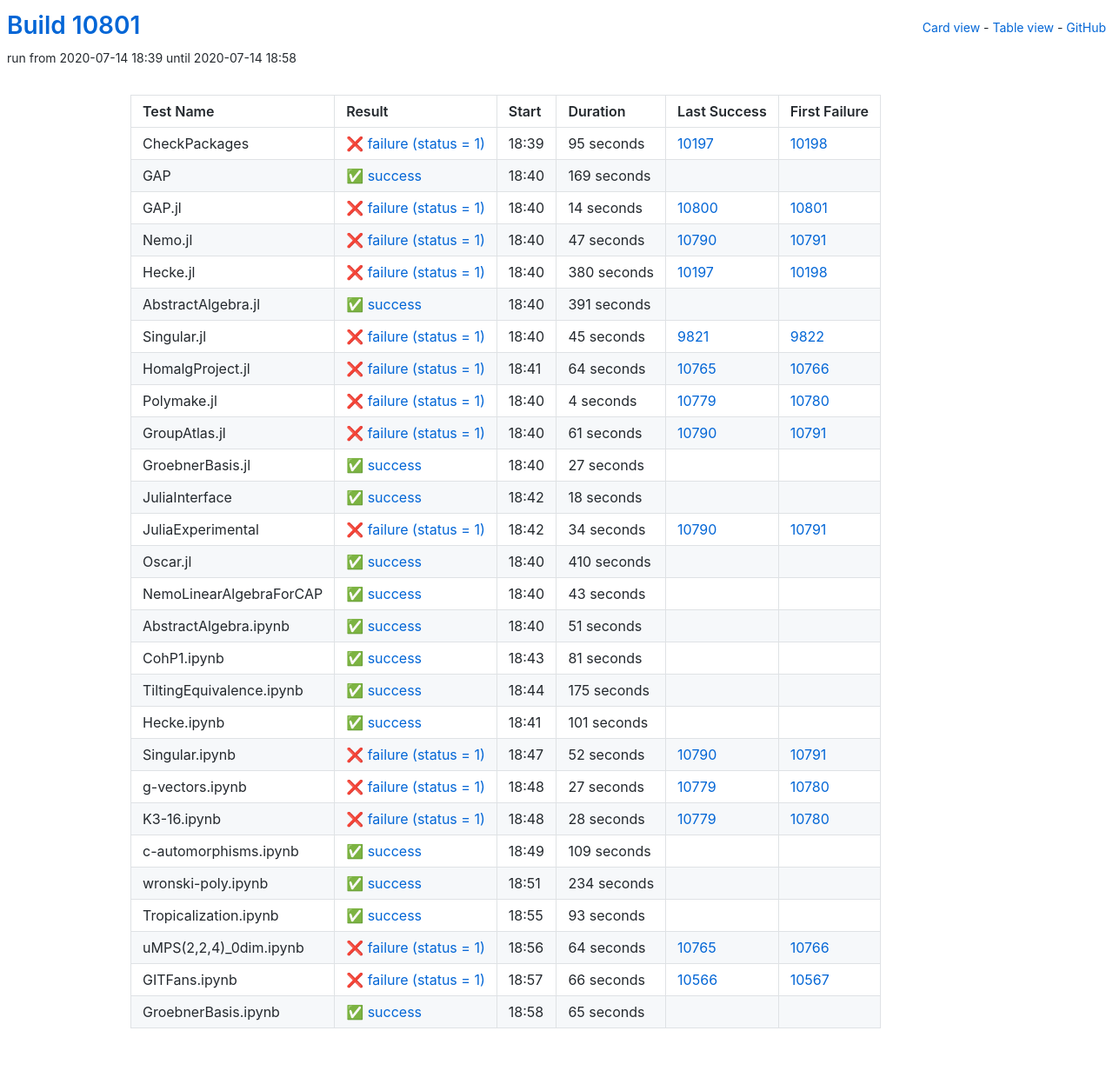
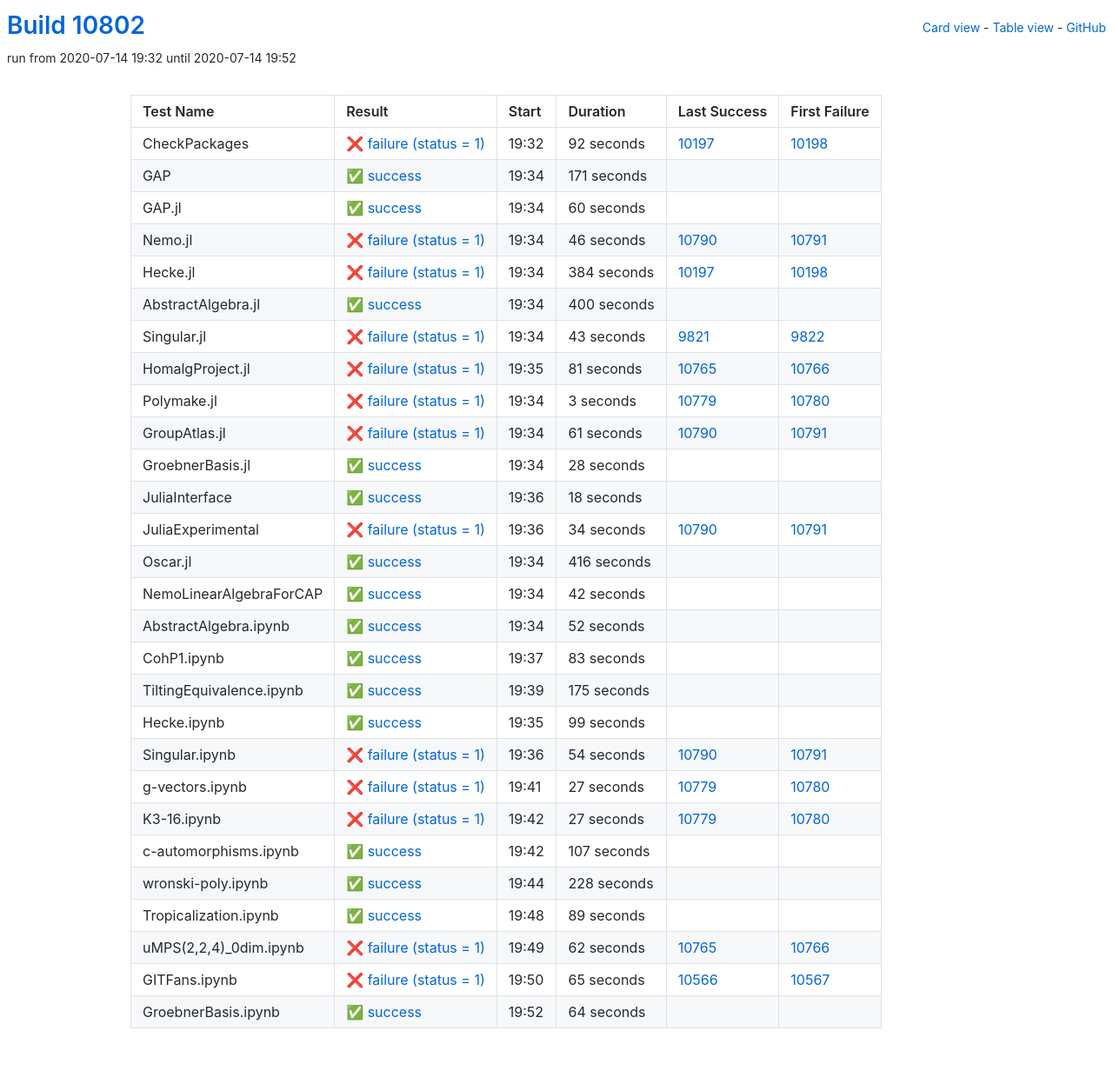
Before and after one commit to oscar-system/oscar-ci-status, a Jekyll site: the page built from table.html, in a window 1280 px wide. Shown: the whole page at 87% size. Built offline with Jekyll 4.4.1, drawn with Linux system fonts in a browser that asks for light colours.

Commit message:
Build #10802

```diff
--- a/_data/ci.yml
+++ b/_data/ci.yml
@@ -1,6 +1,6 @@
 ---
-build: 10801
-build_url: https://oscarci.mathematik.uni-kl.de/job/oscar/10801/
+build: 10802
+build_url: https://oscarci.mathematik.uni-kl.de/job/oscar/10802/
 job: oscar
 organization: oscar-system
 repo: oscar-ci-status
@@ -8,116 +8,116 @@
 tests:
 - name: CheckPackages
   id: checkpackages
-  log: https://oscarci.mathematik.uni-kl.de/job/oscar/10801/artifact/logs/build-10801/CheckPackages.log
-  start: 2020-07-14 18:39
+  log: https://oscarci.mathematik.uni-kl.de/job/oscar/10802/artifact/logs/build-10802/CheckPackages.log
+  start: 2020-07-14 19:32
   success: false
   exitcode: 1
   status: failure
-  duration: 95
+  duration: 92
   last_success: 10197
   last_success_url: https://oscarci.mathematik.uni-kl.de/job/oscar/10197/
   first_failure: 10198
   first_failure_url: https://oscarci.mathematik.uni-kl.de/job/oscar/10198/
 - name: GAP
   id: gap
-  log: https://oscarci.mathematik.uni-kl.de/job/oscar/10801/artifact/logs/build-10801/GAP.log
-  start: 2020-07-14 18:40
+  log: https://oscarci.mathematik.uni-kl.de/job/oscar/10802/artifact/logs/build-10802/GAP.log
+  start: 2020-07-14 19:34
   success: true
   exitcode: 0
   status: success
-  duration: 169
+  duration: 171
   last_success: false
   last_success_url:
   first_failure: false
   first_failure_url:
 - name: GAP.jl
   id: gap-jl
-  log: https://oscarci.mathematik.uni-kl.de/job/oscar/10801/artifact/logs/build-10801/GAP.jl.log
-  start: 2020-07-14 18:40
+  log: https://oscarci.mathematik.uni-kl.de/job/oscar/10802/artifact/logs/build-10802/GAP.jl.log
+  start: 2020-07-14 19:34
+  success: true
+  exitcode: 0
+  status: success
+  duration: 60
+  last_success: false
+  last_success_url:
+  first_failure: false
+  first_failure_url:
+- name: Nemo.jl
+  id: nemo-jl
+  log: https://oscarci.mathematik.uni-kl.de/job/oscar/10802/artifact/logs/build-10802/Nemo.jl.log
+  start: 2020-07-14 19:34
   success: false
   exitcode: 1
   status: failure
-  duration: 14
-  last_success: 10800
-  last_success_url: https://oscarci.mathematik.uni-kl.de/job/oscar/10800/
-  first_failure: 10801
-  first_failure_url: https://oscarci.mathematik.uni-kl.de/job/oscar/10801/
-- name: Nemo.jl
-  id: nemo-jl
-  log: https://oscarci.mathematik.uni-kl.de/job/oscar/10801/artifact/logs/build-10801/Nemo.jl.log
-  start: 2020-07-14 18:40
-  success: false
-  exitcode: 1
-  status: failure
-  duration: 47
+  duration: 46
   last_success: 10790
   last_success_url: https://oscarci.mathematik.uni-kl.de/job/oscar/10790/
   first_failure: 10791
   first_failure_url: https://oscarci.mathematik.uni-kl.de/job/oscar/10791/
 - name: Hecke.jl
   id: hecke-jl
-  log: https://oscarci.mathematik.uni-kl.de/job/oscar/10801/artifact/logs/build-10801/Hecke.jl.log
-  start: 2020-07-14 18:40
+  log: https://oscarci.mathematik.uni-kl.de/job/oscar/10802/artifact/logs/build-10802/Hecke.jl.log
+  start: 2020-07-14 19:34
   success: false
   exitcode: 1
   status: failure
-  duration: 380
+  duration: 384
   last_success: 10197
   last_success_url: https://oscarci.mathematik.uni-kl.de/job/oscar/10197/
   first_failure: 10198
   first_failure_url: https://oscarci.mathematik.uni-kl.de/job/oscar/10198/
 - name: AbstractAlgebra.jl
   id: abstractalgebra-jl
-  log: https://oscarci.mathematik.uni-kl.de/job/oscar/10801/artifact/logs/build-10801/AbstractAlgebra.jl.log
-  start: 2020-07-14 18:40
+  log: https://oscarci.mathematik.uni-kl.de/job/oscar/10802/artifact/logs/build-10802/AbstractAlgebra.jl.log
+  start: 2020-07-14 19:34
   success: true
   exitcode: 0
   status: success
-  duration: 391
+  duration: 400
   last_success: false
   last_success_url:
   first_failure: false
   first_failure_url:
 - name: Singular.jl
   id: singular-jl
-  log: https://oscarci.mathematik.uni-kl.de/job/oscar/10801/artifact/logs/build-10801/Singular.jl.log
-  start: 2020-07-14 18:40
+  log: https://oscarci.mathematik.uni-kl.de/job/oscar/10802/artifact/logs/build-10802/Singular.jl.log
+  start: 2020-07-14 19:34
   success: false
   exitcode: 1
   status: failure
-  duration: 45
+  duration: 43
   last_success: 9821
   last_success_url: https://oscarci.mathematik.uni-kl.de/job/oscar/9821/
   first_failure: 9822
   first_failure_url: https://oscarci.mathematik.uni-kl.de/job/oscar/9822/
 - name: HomalgProject.jl
   id: homalgproject-jl
-  log: https://oscarci.mathematik.uni-kl.de/job/oscar/10801/artifact/logs/build-10801/HomalgProject.jl.log
-  start: 2020-07-14 18:41
+  log: https://oscarci.mathematik.uni-kl.de/job/oscar/10802/artifact/logs/build-10802/HomalgProject.jl.log
+  start: 2020-07-14 19:35
   success: false
   exitcode: 1
   status: failure
-  duration: 64
+  duration: 81
   last_success: 10765
   last_success_url: https://oscarci.mathematik.uni-kl.de/job/oscar/10765/
   first_failure: 10766
   first_failure_url: https://oscarci.mathematik.uni-kl.de/job/oscar/10766/
 - name: Polymake.jl
   id: polymake-jl
-  log: https://oscarci.mathematik.uni-kl.de/job/oscar/10801/artifact/logs/build-10801/Polymake.jl.log
-  start: 2020-07-14 18:40
+  log: https://oscarci.mathematik.uni-kl.de/job/oscar/10802/artifact/logs/build-10802/Polymake.jl.log
+  start: 2020-07-14 19:34
   success: false
   exitcode: 1
   status: failure
-  duration: 4
+  duration: 3
   last_success: 10779
   last_success_url: https://oscarci.mathematik.uni-kl.de/job/oscar/10779/
   first_failure: 10780
   first_failure_url: https://oscarci.mathematik.uni-kl.de/job/oscar/10780/
 - name: GroupAtlas.jl
   id: groupatlas-jl
-  log: https://oscarci.mathematik.uni-kl.de/job/oscar/10801/artifact/logs/build-10801/GroupAtlas.jl.log
-  start: 2020-07-14 18:40
+  log: https://oscarci.mathematik.uni-kl.de/job/oscar/10802/artifact/logs/build-10802/GroupAtlas.jl.log
+  start: 2020-07-14 19:34
   success: false
   exitcode: 1
   status: failure
@@ -128,20 +128,20 @@
   first_failure_url: https://oscarci.mathematik.uni-kl.de/job/oscar/10791/
 - name: GroebnerBasis.jl
   id: groebnerbasis-jl
-  log: https://oscarci.mathematik.uni-kl.de/job/oscar/10801/artifact/logs/build-10801/GroebnerBasis.jl.log
-  start: 2020-07-14 18:40
+  log: https://oscarci.mathematik.uni-kl.de/job/oscar/10802/artifact/logs/build-10802/GroebnerBasis.jl.log
+  start: 2020-07-14 19:34
   success: true
   exitcode: 0
   status: success
-  duration: 27
+  duration: 28
   last_success: false
   last_success_url:
   first_failure: false
   first_failure_url:
 - name: JuliaInterface
   id: juliainterface
-  log: https://oscarci.mathematik.uni-kl.de/job/oscar/10801/artifact/logs/build-10801/JuliaInterface.log
-  start: 2020-07-14 18:42
+  log: https://oscarci.mathematik.uni-kl.de/job/oscar/10802/artifact/logs/build-10802/JuliaInterface.log
+  start: 2020-07-14 19:36
   success: true
   exitcode: 0
   status: success
@@ -152,8 +152,8 @@
   first_failure_url:
 - name: JuliaExperimental
   id: juliaexperimental
-  log: https://oscarci.mathematik.uni-kl.de/job/oscar/10801/artifact/logs/build-10801/JuliaExperimental.log
-  start: 2020-07-14 18:42
+  log: https://oscarci.mathematik.uni-kl.de/job/oscar/10802/artifact/logs/build-10802/JuliaExperimental.log
+  start: 2020-07-14 19:36
   success: false
   exitcode: 1
   status: failure
@@ -164,56 +164,56 @@
   first_failure_url: https://oscarci.mathematik.uni-kl.de/job/oscar/10791/
 - name: Oscar.jl
   id: oscar-jl
-  log: https://oscarci.mathematik.uni-kl.de/job/oscar/10801/artifact/logs/build-10801/Oscar.jl.log
-  start: 2020-07-14 18:40
+  log: https://oscarci.mathematik.uni-kl.de/job/oscar/10802/artifact/logs/build-10802/Oscar.jl.log
+  start: 2020-07-14 19:34
   success: true
   exitcode: 0
   status: success
-  duration: 410
+  duration: 416
   last_success: false
   last_success_url:
   first_failure: false
   first_failure_url:
 - name: NemoLinearAlgebraForCAP
   id: nemolinearalgebraforcap
-  log: https://oscarci.mathematik.uni-kl.de/job/oscar/10801/artifact/logs/build-10801/NemoLinearAlgebraForCAP.log
-  start: 2020-07-14 18:40
+  log: https://oscarci.mathematik.uni-kl.de/job/oscar/10802/artifact/logs/build-10802/NemoLinearAlgebraForCAP.log
+  start: 2020-07-14 19:34
   success: true
   exitcode: 0
   status: success
-  duration: 43
+  duration: 42
   last_success: false
   last_success_url:
   first_failure: false
   first_failure_url:
 - name: AbstractAlgebra.ipynb
   id: abstractalgebra-ipynb
-  log: https://oscarci.mathematik.uni-kl.de/job/oscar/10801/artifact/logs/build-10801/AbstractAlgebra.ipynb.log
-  start: 2020-07-14 18:40
+  log: https://oscarci.mathematik.uni-kl.de/job/oscar/10802/artifact/logs/build-10802/AbstractAlgebra.ipynb.log
+  start: 2020-07-14 19:34
   success: true
   exitcode: 0
   status: success
-  duration: 51
+  duration: 52
   last_success: false
   last_success_url:
   first_failure: false
   first_failure_url:
 - name: CohP1.ipynb
   id: cohp1-ipynb
-  log: https://oscarci.mathematik.uni-kl.de/job/oscar/10801/artifact/logs/build-10801/CohP1.ipynb.log
-  start: 2020-07-14 18:43
+  log: https://oscarci.mathematik.uni-kl.de/job/oscar/10802/artifact/logs/build-10802/CohP1.ipynb.log
+  start: 2020-07-14 19:37
   success: true
   exitcode: 0
   status: success
-  duration: 81
+  duration: 83
   last_success: false
   last_success_url:
   first_failure: false
   first_failure_url:
 - name: TiltingEquivalence.ipynb
   id: tiltingequivalence-ipynb
-  log: https://oscarci.mathematik.uni-kl.de/job/oscar/10801/artifact/logs/build-10801/TiltingEquivalence.ipynb.log
-  start: 2020-07-14 18:44
+  log: https://oscarci.mathematik.uni-kl.de/job/oscar/10802/artifact/logs/build-10802/TiltingEquivalence.ipynb.log
+  start: 2020-07-14 19:39
   success: true
   exitcode: 0
   status: success
@@ -224,32 +224,32 @@
   first_failure_url:
 - name: Hecke.ipynb
   id: hecke-ipynb
-  log: https://oscarci.mathematik.uni-kl.de/job/oscar/10801/artifact/logs/build-10801/Hecke.ipynb.log
-  start: 2020-07-14 18:41
+  log: https://oscarci.mathematik.uni-kl.de/job/oscar/10802/artifact/logs/build-10802/Hecke.ipynb.log
+  start: 2020-07-14 19:35
   success: true
   exitcode: 0
   status: success
-  duration: 101
+  duration: 99
   last_success: false
   last_success_url:
   first_failure: false
   first_failure_url:
 - name: Singular.ipynb
   id: singular-ipynb
-  log: https://oscarci.mathematik.uni-kl.de/job/oscar/10801/artifact/logs/build-10801/Singular.ipynb.log
-  start: 2020-07-14 18:47
+  log: https://oscarci.mathematik.uni-kl.de/job/oscar/10802/artifact/logs/build-10802/Singular.ipynb.log
+  start: 2020-07-14 19:36
   success: false
   exitcode: 1
   status: failure
-  duration: 52
+  duration: 54
   last_success: 10790
   last_success_url: https://oscarci.mathematik.uni-kl.de/job/oscar/10790/
   first_failure: 10791
   first_failure_url: https://oscarci.mathematik.uni-kl.de/job/oscar/10791/
 - name: g-vectors.ipynb
   id: g-vectors-ipynb
-  log: https://oscarci.mathematik.uni-kl.de/job/oscar/10801/artifact/logs/build-10801/g-vectors.ipynb.log
-  start: 2020-07-14 18:48
+  log: https://oscarci.mathematik.uni-kl.de/job/oscar/10802/artifact/logs/build-10802/g-vectors.ipynb.log
+  start: 2020-07-14 19:41
   success: false
   exitcode: 1
   status: failure
@@ -260,84 +260,84 @@
   first_failure_url: https://oscarci.mathematik.uni-kl.de/job/oscar/10780/
 - name: K3-16.ipynb
   id: k3-16-ipynb
-  log: https://oscarci.mathematik.uni-kl.de/job/oscar/10801/artifact/logs/build-10801/K3-16.ipynb.log
-  start: 2020-07-14 18:48
+  log: https://oscarci.mathematik.uni-kl.de/job/oscar/10802/artifact/logs/build-10802/K3-16.ipynb.log
+  start: 2020-07-14 19:42
   success: false
   exitcode: 1
   status: failure
-  duration: 28
+  duration: 27
   last_success: 10779
   last_success_url: https://oscarci.mathematik.uni-kl.de/job/oscar/10779/
   first_failure: 10780
   first_failure_url: https://oscarci.mathematik.uni-kl.de/job/oscar/10780/
 - name: c-automorphisms.ipynb
   id: c-automorphisms-ipynb
-  log: https://oscarci.mathematik.uni-kl.de/job/oscar/10801/artifact/logs/build-10801/c-automorphisms.ipynb.log
-  start: 2020-07-14 18:49
+  log: https://oscarci.mathematik.uni-kl.de/job/oscar/10802/artifact/logs/build-10802/c-automorphisms.ipynb.log
+  start: 2020-07-14 19:42
   success: true
   exitcode: 0
   status: success
-  duration: 109
+  duration: 107
   last_success: false
   last_success_url:
   first_failure: false
   first_failure_url:
 - name: wronski-poly.ipynb
   id: wronski-poly-ipynb
-  log: https://oscarci.mathematik.uni-kl.de/job/oscar/10801/artifact/logs/build-10801/wronski-poly.ipynb.log
-  start: 2020-07-14 18:51
+  log: https://oscarci.mathematik.uni-kl.de/job/oscar/10802/artifact/logs/build-10802/wronski-poly.ipynb.log
+  start: 2020-07-14 19:44
   success: true
   exitcode: 0
   status: success
-  duration: 234
+  duration: 228
   last_success: false
   last_success_url:
   first_failure: false
   first_failure_url:
 - name: Tropicalization.ipynb
   id: tropicalization-ipynb
-  log: https://oscarci.mathematik.uni-kl.de/job/oscar/10801/artifact/logs/build-10801/Tropicalization.ipynb.log
-  start: 2020-07-14 18:55
+  log: https://oscarci.mathematik.uni-kl.de/job/oscar/10802/artifact/logs/build-10802/Tropicalization.ipynb.log
+  start: 2020-07-14 19:48
   success: true
   exitcode: 0
   status: success
-  duration: 93
+  duration: 89
   last_success: false
   last_success_url:
   first_failure: false
   first_failure_url:
 - name: uMPS(2,2,4)_0dim.ipynb
   id: umps-2-2-4-0dim-ipynb
-  log: https://oscarci.mathematik.uni-kl.de/job/oscar/10801/artifact/logs/build-10801/uMPS-2-2-4-_0dim.ipynb.log
-  start: 2020-07-14 18:56
+  log: https://oscarci.mathematik.uni-kl.de/job/oscar/10802/artifact/logs/build-10802/uMPS-2-2-4-_0dim.ipynb.log
+  start: 2020-07-14 19:49
   success: false
   exitcode: 1
   status: failure
-  duration: 64
+  duration: 62
   last_success: 10765
   last_success_url: https://oscarci.mathematik.uni-kl.de/job/oscar/10765/
   first_failure: 10766
   first_failure_url: https://oscarci.mathematik.uni-kl.de/job/oscar/10766/
 - name: GITFans.ipynb
   id: gitfans-ipynb
-  log: https://oscarci.mathematik.uni-kl.de/job/oscar/10801/artifact/logs/build-10801/GITFans.ipynb.log
-  start: 2020-07-14 18:57
+  log: https://oscarci.mathematik.uni-kl.de/job/oscar/10802/artifact/logs/build-10802/GITFans.ipynb.log
+  start: 2020-07-14 19:50
   success: false
   exitcode: 1
   status: failure
-  duration: 66
+  duration: 65
   last_success: 10566
   last_success_url: https://oscarci.mathematik.uni-kl.de/job/oscar/10566/
   first_failure: 10567
   first_failure_url: https://oscarci.mathematik.uni-kl.de/job/oscar/10567/
 - name: GroebnerBasis.ipynb
   id: groebnerbasis-ipynb
-  log: https://oscarci.mathematik.uni-kl.de/job/oscar/10801/artifact/logs/build-10801/GroebnerBasis.ipynb.log
-  start: 2020-07-14 18:58
+  log: https://oscarci.mathematik.uni-kl.de/job/oscar/10802/artifact/logs/build-10802/GroebnerBasis.ipynb.log
+  start: 2020-07-14 19:52
   success: true
   exitcode: 0
   status: success
-  duration: 65
+  duration: 64
   last_success: false
   last_success_url:
   first_failure: false
```
Also changed, not shown: README.md.
